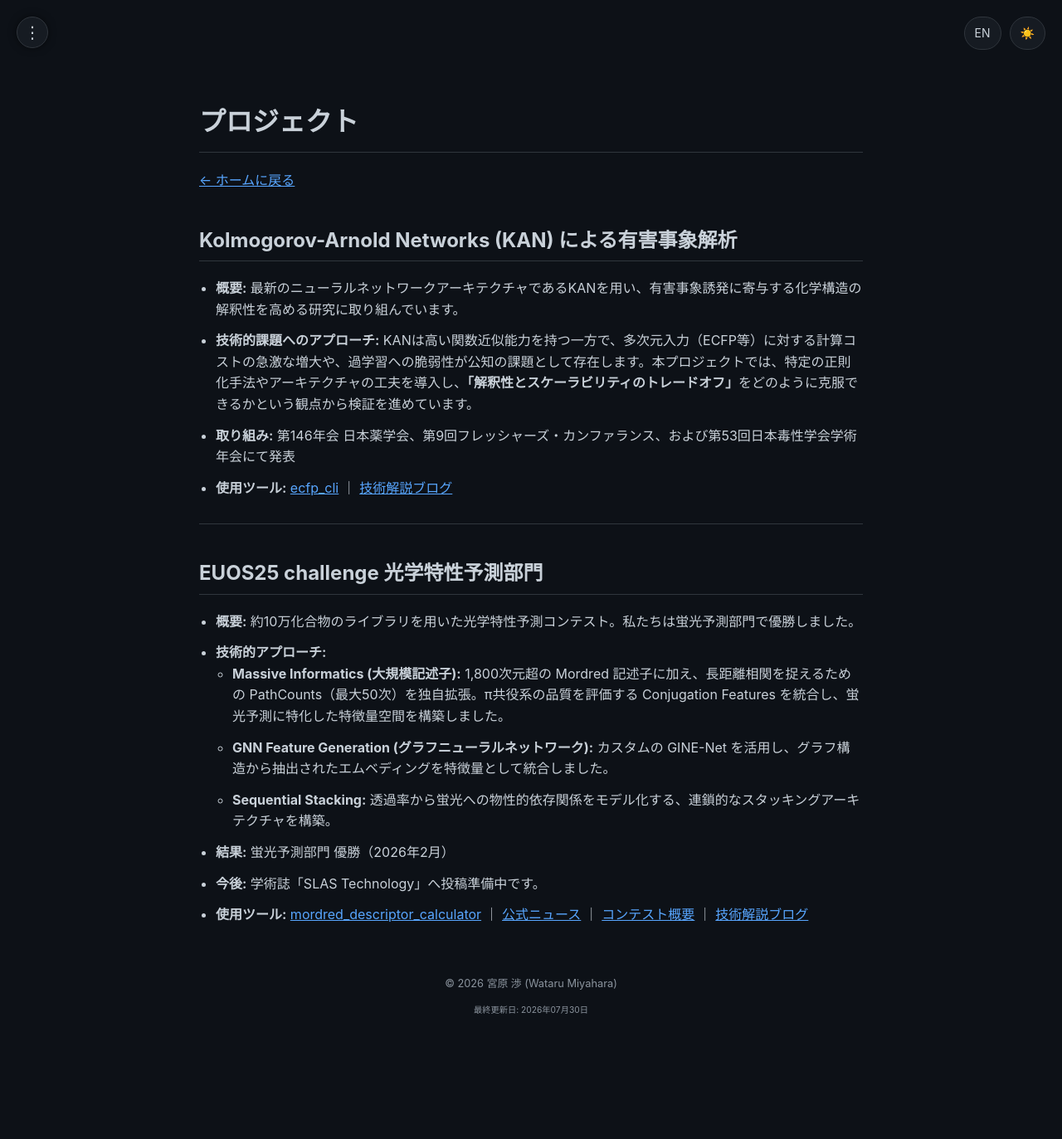
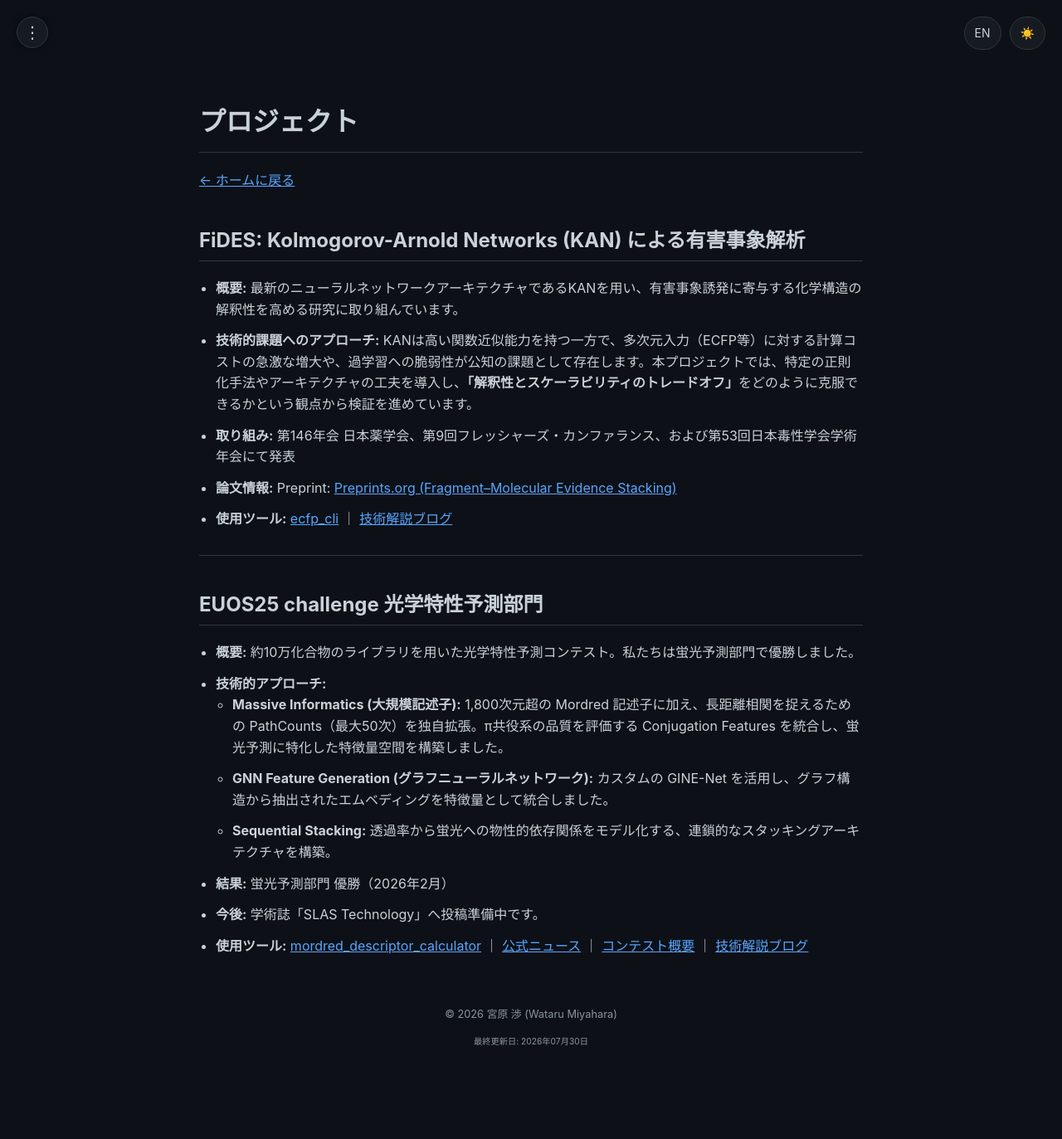
Before and after one commit to 377H-Miru/377H-Miru.github.io, a Jekyll site: the page built from projects.md, in a window 1280 px wide. Shown: the whole page at 83% size. Built offline with Jekyll 4.4.1, drawn with Linux system fonts in a browser that asks for light colours; before the commit the page ends 1336 px from its top, so only the background shows below that.

Commit message:
Rename project to FiDES and link FMES preprint on projects pages

```diff
--- a/en/projects.html
+++ b/en/projects.html
@@ -10,13 +10,14 @@ permalink: /en/projects/
 
 <hr>
 
-<h2 id="kan">Adverse Event Analysis via Interpretable ML (KAN Approach)</h2>
+<h2 id="kan">FiDES: Adverse Event Analysis via Interpretable ML (KAN Approach)</h2>
 <ul>
     <li><b>Overview:</b> Focusing on AI-driven scientific discovery, I am researching ways to enhance the interpretability of chemical structures contributing to adverse events. As one approach, we utilize Kolmogorov-Arnold Networks (KAN).</li>
     <li><b>Addressing Technical Trade-offs:</b>
         While KAN offers high function approximation capabilities, it faces challenges like computational cost spikes and overfitting in high-dimensional settings (e.g., ECFP). This project investigates overcoming the <b>scalability-interpretability trade-off</b> through specialized regularization and architectural optimizations.
     </li>
     <li><b>Status:</b> Presented at the PSJ 146th Annual Meeting, the 9th JSPHCS Freshers Conference, and the 53rd Annual Meeting of the Japanese Society of Toxicology (JSOT).</li>
+    <li><b>Publication:</b> Preprint available: <a href="https://www.preprints.org/manuscript/202606.2071" target="_blank">Preprints.org (FMES)</a></li>
     <li><b>Resources:</b> <a href="https://github.com/377H-Miru/ecfp_cli" target="_blank">ecfp_cli</a> ｜ <a href="/en/posts/2026-04-02-kan-research-overview">Technical Review</a></li>
 </ul>
 
--- a/projects.html
+++ b/projects.html
@@ -10,13 +10,14 @@ permalink: /projects/
 
 <hr>
 
-<h2 id="kan">解釈可能な機械学習による有害事象解析 (KANによるアプローチ)</h2>
+<h2 id="kan">FiDES: 解釈可能な機械学習による有害事象解析 (KANによるアプローチ)</h2>
 <ul>
     <li><b>概要:</b> AIによる科学的発見を重視し、有害事象誘発に寄与する化学構造の解釈性を高める研究に取り組んでいます。手法の一つとして最新のニューラルネットワークアーキテクチャであるKAN（Kolmogorov-Arnold Networks）を用いています。</li>
     <li><b>技術的課題へのアプローチ:</b>
         KANは高い関数近似能力を持つ一方で、多次元入力（ECFP等）に対する計算コストの急激な増大や、過学習への脆弱性が公知の課題として存在します。本プロジェクトでは、特定の正則化手法やアーキテクチャの工夫を導入し、<b>「解釈性とスケーラビリティのトレードオフ」</b>をどのように克服できるかという観点から検証を進めています。
     </li>
     <li><b>取り組み:</b> 第146年会 日本薬学会、第9回フレッシャーズ・カンファランス（一般発表）、および第53回日本毒性学会学術年会（ポスター発表）にて発表</li>
+    <li><b>論文情報:</b> Preprint available: <a href="https://www.preprints.org/manuscript/202606.2071" target="_blank">Preprints.org (FMES)</a></li>
     <li><b>リソース:</b> <a href="https://github.com/377H-Miru/ecfp_cli" target="_blank">ecfp_cli</a> ｜ <a href="/posts/2026-04-02-kan-research-overview">技術解説ブログ</a></li>
 </ul>
 
--- a/projects.md
+++ b/projects.md
@@ -9,11 +9,12 @@ permalink: /projects/
 
 [← ホームに戻る](/)
 
-## Kolmogorov-Arnold Networks (KAN) による有害事象解析
+## FiDES: Kolmogorov-Arnold Networks (KAN) による有害事象解析
 - **概要:** 最新のニューラルネットワークアーキテクチャであるKANを用い、有害事象誘発に寄与する化学構造の解釈性を高める研究に取り組んでいます。
 - **技術的課題へのアプローチ:**
   KANは高い関数近似能力を持つ一方で、多次元入力（ECFP等）に対する計算コストの急激な増大や、過学習への脆弱性が公知の課題として存在します。本プロジェクトでは、特定の正則化手法やアーキテクチャの工夫を導入し、**「解釈性とスケーラビリティのトレードオフ」**をどのように克服できるかという観点から検証を進めています。
 - **取り組み:** 第146年会 日本薬学会、第9回フレッシャーズ・カンファランス、および第53回日本毒性学会学術年会にて発表
+- **論文情報:** Preprint: [Preprints.org (Fragment–Molecular Evidence Stacking)](https://www.preprints.org/manuscript/202606.2071)
 - **使用ツール:** [ecfp_cli](https://github.com/377H-Miru/ecfp_cli) ｜ [技術解説ブログ](/posts/2026-04-02-kan-research-overview)
 
 ---
```
